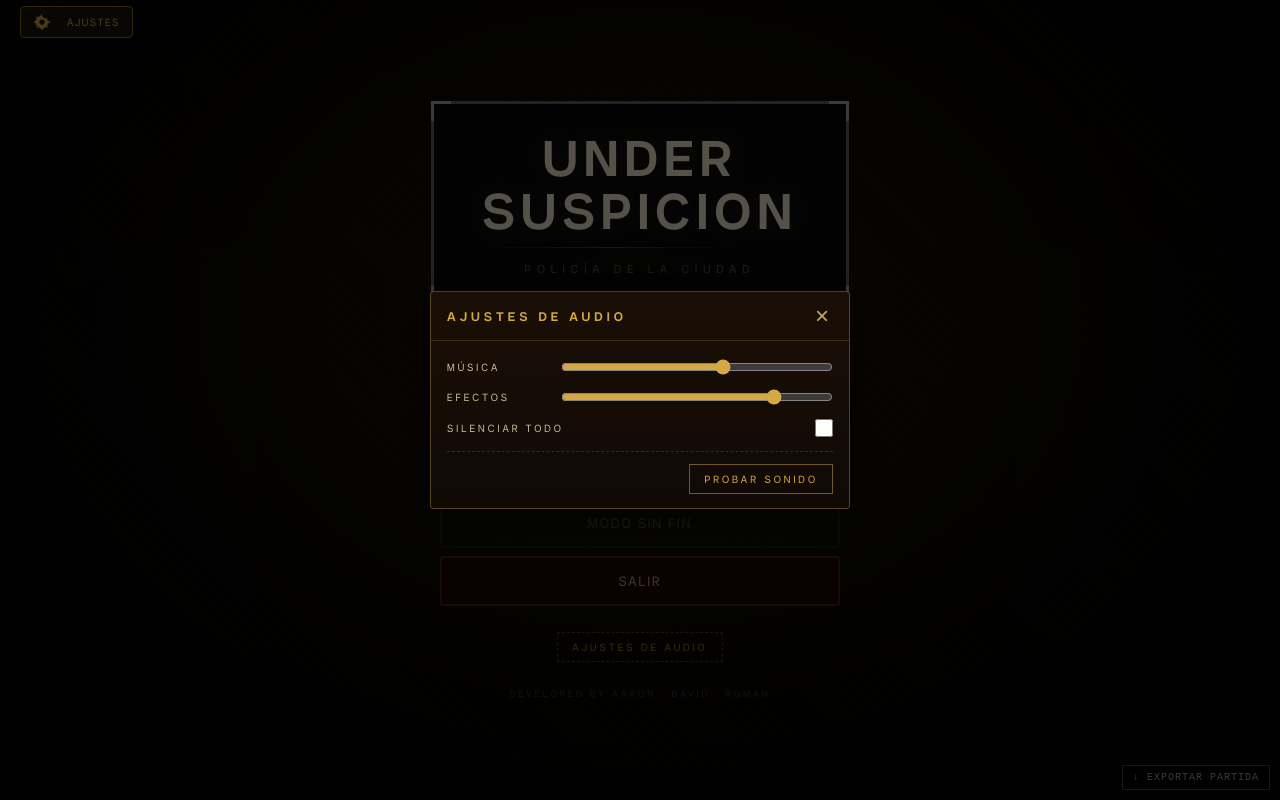
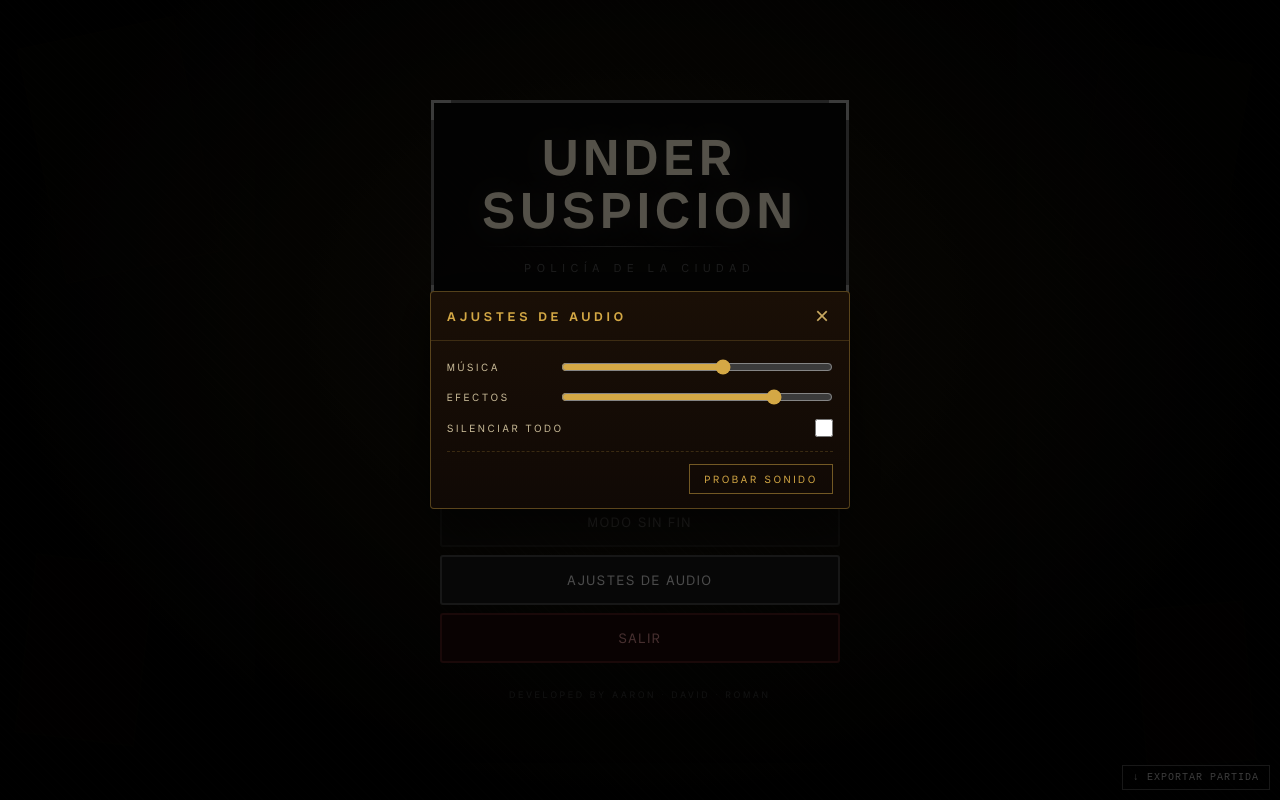
Before and after one commit to rozy24bemen/undersuspicion, a plain HTML site: page index.html in a window 1280 px wide. Both pictures are taken after a click on the button "AJUSTES DE AUDIO". Drawn offline with Linux system fonts and the light colour scheme.

Commit message:
fix(audio): FAB superviviente, dinner-nav top-left, menu sin duplicar + 3 SFX nuevos
Resuelve 3 problemas y rellena los SFX que faltaban.

1) FAB superviviente entre renders
   Las pantallas hacían container.innerHTML='...' destruyendo el FAB
   cuando estaba reparentado dentro de su nav. Ahora UIController.showScreen
   llama AudioControls.ensureMounted() para recrear si fue borrado, y
   rescata el FAB a body antes del render para que la manipulación del
   siguiente screen lo encuentre y lo mueva limpiamente.
   AudioControls expone _createFab() y _createModal() reutilizables.
   US.audioControls accesible como singleton global.

2) FAB top-left en la cena (no en el medio)
   .dinner-nav usaba justify-content:space-between, lo que con 3 hijos
   (title, FAB inyectado, who) lo lanzaba al centro. Quitado el
   space-between y aplicado margin-left:auto a .dinner-nav__who para
   que el nombre quede a la derecha y el FAB pegado al título — misma
   posición visual que en GameScreen.

3) Menú: un único botón AJUSTES DE AUDIO con formato btn--menu
   El FAB se oculta con display:none cuando la pantalla activa es menu
   (UIController.showScreen). El menu__audio-btn (estilo dashed thin)
   se reemplaza por <button class="btn btn--menu"> — mismo formato
   que NUEVA PARTIDA, CARGAR PARTIDA, MODO SIN FIN, SALIR.

SFX nuevos hookeados (eran los "ruidos faltantes"):
- card-click: delegación global sobre .desk-card en UIController
- button-click: delegación global sobre .btn / dinner-panel buttons,
  excluyendo el FAB y el modal de ajustes para evitar feedback
- revelation-sting: junto a contradiction-hit en ModalManager.showContradiction
  (el sting musical largo sobre el impacto seco refuerza el beat narrativo)

UIController.showScreen ahora también añade body class "screen-{name}"
para futuras reglas CSS condicionadas por pantalla.

```diff
--- a/css/screens/dinner.css
+++ b/css/screens/dinner.css
@@ -8,8 +8,10 @@
 .dinner-nav {
   background: #140b04;
   border-bottom: 1px solid #3a2814;
-  justify-content: space-between;
   padding: 0 16px;
+  /* Sin justify-content:space-between para que el FAB inyectado entre
+     título y "who" quede pegado al título (top-left) en lugar del centro.
+     `margin-left: auto` en .dinner-nav__who empuja el nombre a la derecha. */
 }
 
 .dinner-nav .game-nav__title {
@@ -21,6 +23,7 @@
   font-size: 10px;
   letter-spacing: 3px;
   color: var(--gold);
+  margin-left: auto;
 }
 
 /* ── SPLIT ────────────────────────────────────────── */
--- a/js/UIController.js
+++ b/js/UIController.js
@@ -74,12 +74,30 @@ US.UIController = class UIController {
   showScreen(name) {
     const prev = this._activeScreenName;
 
+    // Las pantallas hacen container.innerHTML = '...' en su render(), lo que
+    // destruye el FAB si lo movieron a su nav. Reconstruimos primero y
+    // luego rescatamos el FAB a body — de ahí GameScreen/DinnerScreen lo
+    // arrastrarán a su propio nav durante el render de esta pantalla.
+    if (US.audioControls) US.audioControls.ensureMounted();
+    const fabPre = document.getElementById('audio-fab');
+    if (fabPre && fabPre.parentElement !== document.body) {
+      document.body.appendChild(fabPre);
+    }
+
     Object.values(this.screens).forEach(s => s.classList.remove('active'));
     this.screens[name].classList.add('active');
+
+    // Body class para reglas CSS por pantalla (ej: ocultar FAB en menú).
+    document.body.className = document.body.className
+      .split(/\s+/).filter(c => !c.startsWith('screen-')).concat('screen-' + name).join(' ').trim();
 
     if (this._screens[name]) {
       this._screens[name].render(this.screens[name]);
     }
+
+    // FAB oculto en el menú (que ya tiene su propio botón "AJUSTES DE AUDIO").
+    const fab = document.getElementById('audio-fab');
+    if (fab) fab.style.display = (name === 'menu') ? 'none' : '';
 
     this._activeScreenName = name;
     this._updateAudioForScreen(name, prev);
@@ -307,6 +325,21 @@ US.UIController = class UIController {
       if (data && data.toolId === 'uv-light') US.audio.playSFX('uv-on');
     });
 
+    // ── Audio hooks (UI clicks por delegación) ───────
+    // Cualquier .desk-card → card-click (chasquido de naipe sobre madera).
+    // Cualquier botón con clase .btn → button-click (tap seco).
+    // Excluimos botones dentro del modal de ajustes de audio para no
+    // hacer feedback loops al tocar los sliders/toggles.
+    document.addEventListener('click', (e) => {
+      if (!US.audio) return;
+      const card = e.target.closest('.desk-card');
+      if (card) { US.audio.playSFX('card-click'); return; }
+      const btn = e.target.closest('.btn, .dinner-panel__continue, .dinner-panel__response, .dinner-panel__exit');
+      if (btn && !btn.closest('.audio-settings') && !btn.closest('#audio-fab')) {
+        US.audio.playSFX('button-click');
+      }
+    });
+
     document.addEventListener('keydown', e => {
       if (e.key === 'Escape') {
         this.modals.hideEvidence();
--- a/js/app.js
+++ b/js/app.js
@@ -123,7 +123,7 @@
   // Audio: singleton creado antes que el UI para que showScreen pueda
   // disparar el loop correspondiente desde la primera pantalla.
   US.audio = new US.AudioManager();
-  new US.AudioControls();
+  US.audioControls = new US.AudioControls();
 
   var engine = new US.GameEngine();
   var ui = new US.UIController(engine, document.getElementById('app'));
--- a/js/components/AudioControls.js
+++ b/js/components/AudioControls.js
@@ -25,13 +25,29 @@ US.AudioControls = class AudioControls {
     this._bindGlobalEvents();
   }
 
+  // Garantiza que el FAB sigue en el DOM. Las pantallas hacen
+  // `container.innerHTML = ...` lo cual destruye el FAB si fue reparentado
+  // dentro de su nav en el render anterior. UIController llama aquí antes
+  // de cada showScreen para recrearlo si fue arrastrado por la limpieza.
+  ensureMounted() {
+    if (!document.getElementById('audio-fab')) {
+      this._createFab();
+    }
+    if (!document.getElementById('audio-settings')) {
+      this._createModal();
+    }
+  }
+
   // ═══════════════════════════════════════════════════
   // MOUNT
   // ═══════════════════════════════════════════════════
 
   _mount() {
-    // Botón flotante (FAB). Se inserta directo en body para que viva por
-    // encima de cualquier pantalla.
+    this._createFab();
+    this._createModal();
+  }
+
+  _createFab() {
     const fab = document.createElement('button');
     fab.id = 'audio-fab';
     fab.className = 'btn btn--nav-back audio-fab';
@@ -40,21 +56,15 @@ US.AudioControls = class AudioControls {
     fab.innerHTML = this._iconHtml() + '<span class="audio-fab__label">Ajustes</span>';
     document.body.appendChild(fab);
 
-    fab.addEventListener('click', () => {
-      this.openSettings();
-    });
-    fab.addEventListener('contextmenu', (e) => {
-      e.preventDefault();
-      this.openSettings();
-    });
-    fab.addEventListener('dblclick', () => {
-      this.openSettings();
-    });
+    fab.addEventListener('click', () => this.openSettings());
+    fab.addEventListener('contextmenu', (e) => { e.preventDefault(); this.openSettings(); });
+    fab.addEventListener('dblclick', () => this.openSettings());
 
     this._fabEl = fab;
     this._refreshFab();
+  }
 
-    // Modal de ajustes. Se queda en DOM, escondido por CSS hasta openSettings().
+  _createModal() {
     const modal = document.createElement('div');
     modal.id = 'audio-settings';
     modal.className = 'audio-settings';
--- a/js/components/ModalManager.js
+++ b/js/components/ModalManager.js
@@ -361,7 +361,13 @@ US.ModalManager = class ModalManager {
   showContradiction(c) {
     const suspectName = this.engine.getSuspects().find(s => s.id === c.suspectId).name;
 
-    if (US.audio) US.audio.playSFX('contradiction-hit');
+    if (US.audio) {
+      US.audio.playSFX('contradiction-hit');
+      // Sting musical largo encima del impacto seco — refuerzo del beat
+      // narrativo "lo has descubierto". Si suena demasiado, basta con
+      // bajar SFX en el modal de ajustes (afecta a los dos).
+      US.audio.playSFX('revelation-sting');
+    }
 
     // No diferenciamos visualmente las pistas falsas: el jugador debe deducir
     // por sí mismo si una contradicción es decisiva o un episodio personal.
--- a/js/screens/MenuScreen.js
+++ b/js/screens/MenuScreen.js
@@ -52,9 +52,8 @@ US.MenuScreen = class MenuScreen {
           <button class="btn btn--menu ${hasAnySlot ? '' : 'btn--disabled'}" data-action="load-game" ${hasAnySlot ? '' : 'disabled'}>CARGAR PARTIDA</button>
           ${devMode ? `<button class="btn btn--menu" data-action="dev-cases">⚙ DEV · ELEGIR CASO</button>` : ''}
           <button class="btn btn--menu btn--disabled">MODO SIN FIN</button>
+          <button class="btn btn--menu" data-action="audio-settings">AJUSTES DE AUDIO</button>
           <button class="btn btn--menu btn--exit" data-action="exit-game">SALIR</button>
-
-          <button class="menu__audio-btn" data-action="audio-settings">AJUSTES DE AUDIO</button>
 
           <div class="menu__credits">DEVELOPED BY AARON · DAVID · ROMAN</div>
         </div>
```
